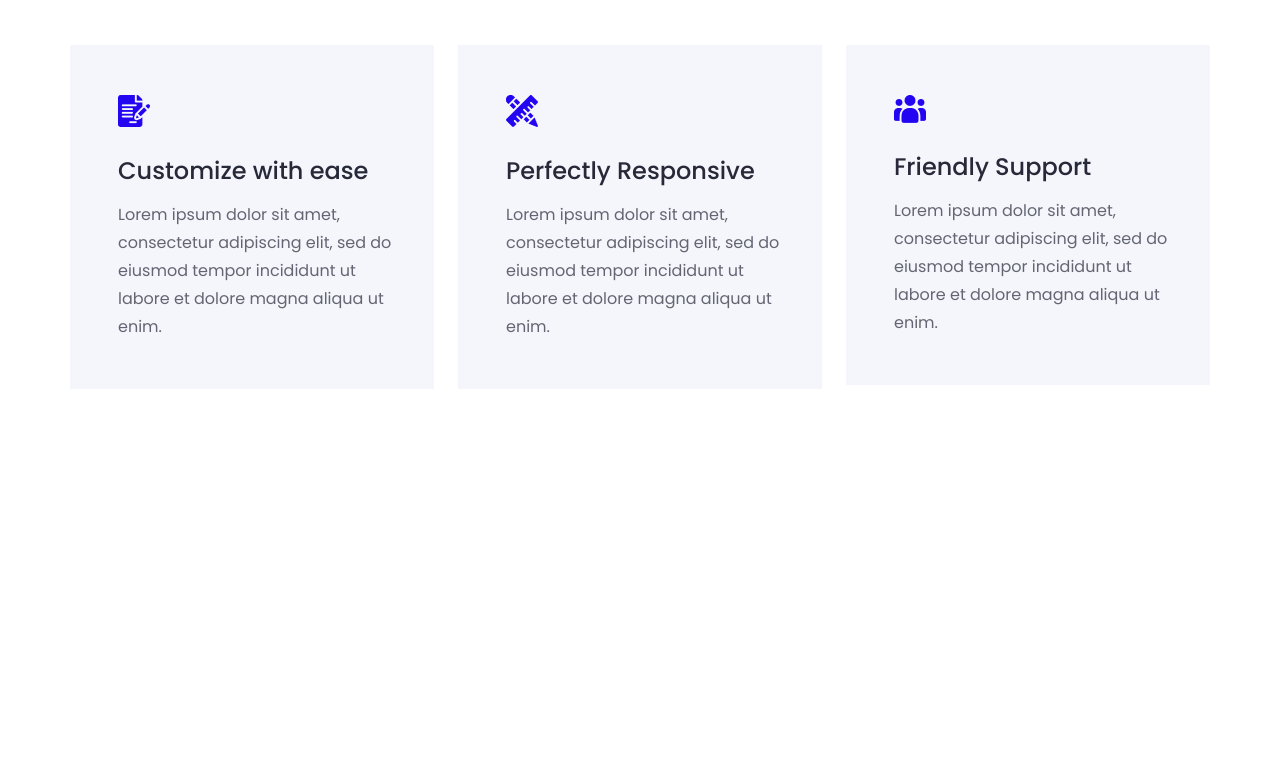
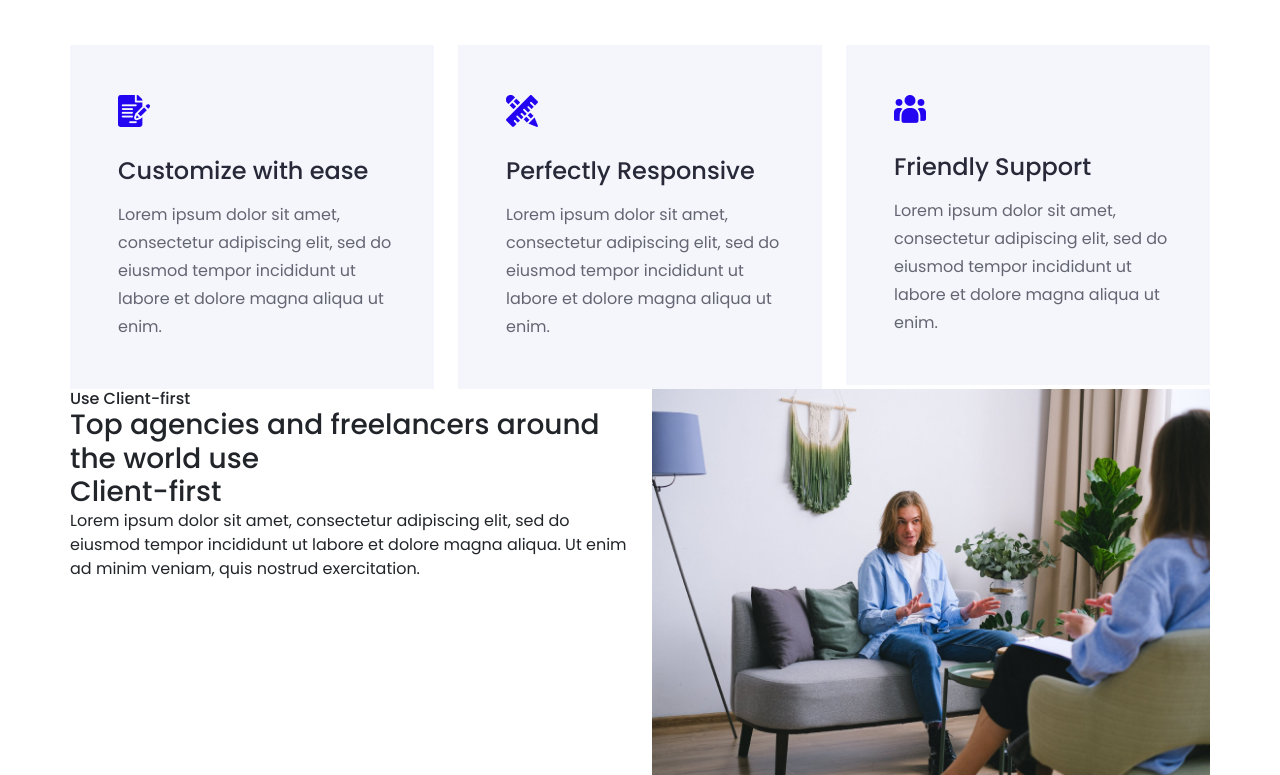
Before and after one commit to yasinn-arafat/Finsweet-Features, a plain HTML site: page index.html in a window 1280 px wide. Shown: the part 1167-1942 px from the top of the page. Before the commit the page ends 1556 px from the top, so only its background shows below. Drawn offline with nearby package versions, Linux system fonts and the light colour scheme.

Commit message:
Client part html done

```diff
--- a/index.html
+++ b/index.html
@@ -233,6 +233,46 @@
                 Work Part Html End
     ===================================================-->
 
+    <!-- =================================================
+                Client Part Html Start
+    ===================================================-->
+
+    <section id="client_part">
+      <div class="container p-0">
+        <div class="row">
+          <div class="col-lg-6">
+            <div class="client_content_text">
+              <h6>Use Client-first</h6>
+              <h3>
+                Top agencies and freelancers around the world use <br />
+                Client-first
+              </h3>
+              <p>
+                Lorem ipsum dolor sit amet, consectetur adipiscing elit, sed do
+                eiusmod tempor incididunt ut labore et dolore magna aliqua. Ut
+                enim ad minim veniam, quis nostrud exercitation.
+              </p>
+            </div>
+          </div>
+          <div class="col-lg-6">
+            <div class="client_img">
+              <picture>
+                <img
+                  src="./images/client-one.png"
+                  alt="./images/client-one.png"
+                  class="img-fluid"
+                />
+              </picture>
+            </div>
+          </div>
+        </div>
+      </div>
+    </section>
+
+    <!-- =================================================
+                Client Part Html End
+    ===================================================-->
+
     <!-- ===============Bootstap Js cdn Link================= -->
 
     <script
```
